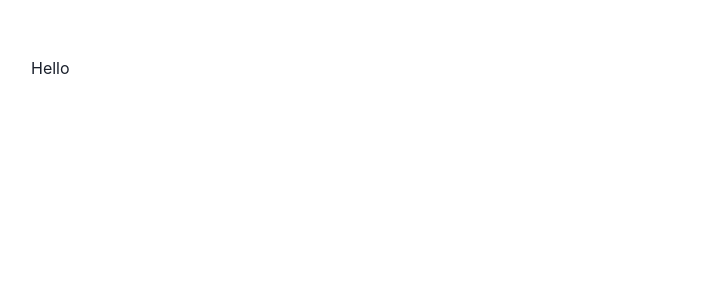
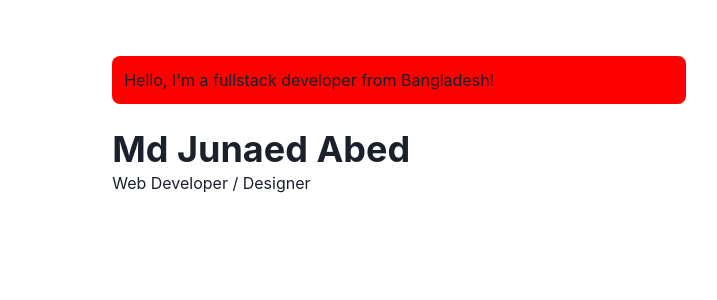
Before and after one commit to JunaedAbed/abed-page, a Next.js app: page / in a window 1280 px wide. Shown: the top 300 px of the page, without its empty margins (241-958 px from the left). Built offline with nearby package versions, Linux system fonts and the light colour scheme.

Commit message:
main page layout first

```diff
--- a/components/layouts/main.js
+++ b/components/layouts/main.js
@@ -1,4 +1,4 @@
-import { Box, Container } from "@chakra-ui/layout";
+import { Box, Container } from "@chakra-ui/react";
 import Head from "next/head";
 
 const Main = ({ children, router }) => {
--- /dev/null
+++ b/next.config.js
@@ -0,0 +1,3 @@
+module.exports = {
+  reactStrictMode: true
+}
--- a/pages/_app.js
+++ b/pages/_app.js
@@ -1,7 +1,7 @@
 import { ChakraProvider } from "@chakra-ui/react";
 import Layout from "../components/layouts/main";
 
-const Website = ({ Component, pageProps, router }) => {
+function Website({ Component, pageProps, router }) {
   return (
     <ChakraProvider>
       <Layout router={router}>
@@ -9,6 +9,6 @@ const Website = ({ Component, pageProps, router }) => {
       </Layout>
     </ChakraProvider>
   );
-};
+}
 
 export default Website;
--- a/pages/index.js
+++ b/pages/index.js
@@ -1,5 +1,22 @@
+import { Container, Box, Heading } from "@chakra-ui/react";
+
 const Page = () => {
-  return <div>Hello</div>;
+  return (
+    <Container>
+      <Box borderRadius="lg" bg="red" p={3} mb={6} alignContent="center">
+        Hello, I&apos;m a fullstack developer from Bangladesh!
+      </Box>
+
+      <Box display={{ md: "flex" }}>
+        <Box flexGrow={1}>
+          <Heading as="h2" variant="page-title">
+            Md Junaed Abed
+          </Heading>
+          <p>Web Developer / Designer</p>
+        </Box>
+      </Box>
+    </Container>
+  );
 };
 
 export default Page;
```
Also changed, not shown: package.json (+13 -7 lines), .eslintrc.json, 1 other file (tests, documents, lock files or other folders).
